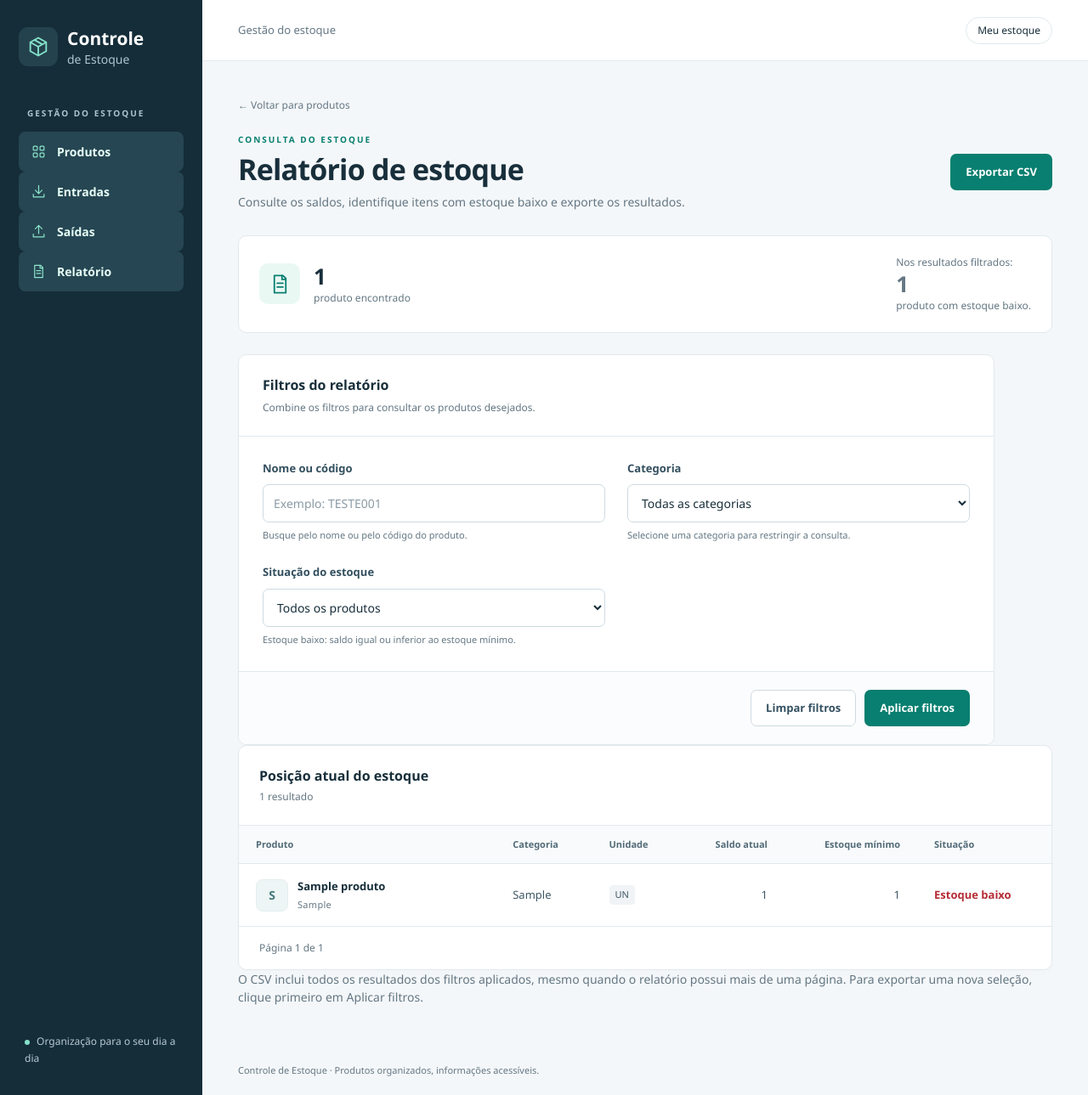
After one commit to Dev-Borba/controle-estoque, a Django app: page /relatorio/ in a window 1280 px wide. The commit adds this page. Shown: the whole page at 85% size. Run offline with Django 5.2, Linux system fonts and the light colour scheme; tables that the repository leaves empty hold one stand-in row (values such as "Sample post").

Commit message:
Implementa Prova: relatorio de estoque com filtros e exportacao CSV

```diff
--- a/estoque/templates/estoque/base.html
+++ b/estoque/templates/estoque/base.html
@@ -4,10 +4,17 @@
 <head>
   <meta charset="utf-8">
   <meta name="viewport" content="width=device-width, initial-scale=1">
+
   <title>{% block title %}Produtos{% endblock %} · Controle de Estoque</title>
-  <link rel="icon" href="{% static 'estoque/favicon.svg' %}" type="image/svg+xml">
-  <link rel="stylesheet" href="{% static 'estoque/styles.css' %}">
+
+  <link rel="icon"
+        href="{% static 'estoque/favicon.svg' %}"
+        type="image/svg+xml">
+
+  <link rel="stylesheet"
+        href="{% static 'estoque/styles.css' %}">
 </head>
+
 <body>
   <a class="skip-link" href="#conteudo">Ir para o conteúdo</a>
 
@@ -19,9 +26,11 @@
         <span class="brand-symbol" aria-hidden="true">
           <svg viewBox="0 0 24 24" fill="none">
             <path d="m12 3 8 4.5v9L12 21l-8-4.5v-9L12 3Z"
-                  stroke="currentColor" stroke-width="1.6"/>
+                  stroke="currentColor"
+                  stroke-width="1.6"/>
             <path d="m4 7.5 8 4.5 8-4.5M12 12v9m-4-16 8 4.5"
-                  stroke="currentColor" stroke-width="1.6"/>
+                  stroke="currentColor"
+                  stroke-width="1.6"/>
           </svg>
         </span>
 
@@ -41,13 +50,17 @@
            {% endif %}>
           <svg viewBox="0 0 24 24" fill="none" aria-hidden="true">
             <rect x="4" y="4" width="6" height="6" rx="1.3"
-                  stroke="currentColor" stroke-width="1.5"/>
+                  stroke="currentColor"
+                  stroke-width="1.5"/>
             <rect x="14" y="4" width="6" height="6" rx="1.3"
-                  stroke="currentColor" stroke-width="1.5"/>
+                  stroke="currentColor"
+                  stroke-width="1.5"/>
             <rect x="4" y="14" width="6" height="6" rx="1.3"
-                  stroke="currentColor" stroke-width="1.5"/>
+                  stroke="currentColor"
+                  stroke-width="1.5"/>
             <rect x="14" y="14" width="6" height="6" rx="1.3"
-                  stroke="currentColor" stroke-width="1.5"/>
+                  stroke="currentColor"
+                  stroke-width="1.5"/>
           </svg>
           Produtos
         </a>
@@ -80,6 +93,24 @@
                   stroke-linejoin="round"/>
           </svg>
           Saídas
+        </a>
+
+        <a class="nav-item"
+           href="{% url 'estoque:relatorio_estoque' %}"
+           {% if request.resolver_match.url_name == 'relatorio_estoque' %}
+             aria-current="page"
+           {% endif %}>
+          <svg viewBox="0 0 24 24" fill="none" aria-hidden="true">
+            <path d="M6 3h9l3 3v15H6V3Z"
+                  stroke="currentColor"
+                  stroke-width="1.5"
+                  stroke-linejoin="round"/>
+            <path d="M14 3v4h4M9 11h6M9 15h6"
+                  stroke="currentColor"
+                  stroke-width="1.5"
+                  stroke-linecap="round"/>
+          </svg>
+          Relatório
         </a>
       </nav>
 
--- /dev/null
+++ b/estoque/templates/estoque/relatorio_estoque.html
@@ -0,0 +1,267 @@
+{% extends "estoque/base.html" %}
+
+{% block title %}Relatório de estoque{% endblock %}
+
+{% block content %}
+<a class="back-link" href="{% url 'estoque:produto_listar' %}">
+  ← Voltar para produtos
+</a>
+
+<div class="page-heading">
+  <div>
+    <p class="eyebrow">CONSULTA DO ESTOQUE</p>
+    <h1>Relatório de estoque</h1>
+    <p class="subtitle">
+      Consulte os saldos, identifique itens com estoque baixo
+      e exporte os resultados.
+    </p>
+  </div>
+
+  <a class="button button-primary"
+     href="{% url 'estoque:relatorio_exportar_csv' %}?{{ filtros_query }}">
+    Exportar CSV
+  </a>
+</div>
+
+<div class="catalog-summary">
+  <div class="summary-icon" aria-hidden="true">
+    <svg viewBox="0 0 24 24" fill="none">
+      <path d="M6 3h9l3 3v15H6V3Z"
+            stroke="currentColor"
+            stroke-width="1.6"
+            stroke-linejoin="round"/>
+      <path d="M14 3v4h4M9 11h6M9 15h6"
+            stroke="currentColor"
+            stroke-width="1.6"
+            stroke-linecap="round"/>
+    </svg>
+  </div>
+
+  <div>
+    <strong>{{ total_resultados }}</strong>
+    <span>
+      produto{{ total_resultados|pluralize:"s" }}
+      encontrado{{ total_resultados|pluralize:"s" }}
+    </span>
+  </div>
+
+  <p>
+    Nos resultados filtrados:
+    <strong>{{ total_estoque_baixo }}</strong>
+    produto{{ total_estoque_baixo|pluralize:"s" }}
+    com estoque baixo.
+  </p>
+</div>
+
+<section class="panel form-panel" aria-labelledby="filtros-titulo">
+  <div class="form-panel-heading">
+    <h2 id="filtros-titulo">Filtros do relatório</h2>
+    <p>
+      Combine os filtros para consultar os produtos desejados.
+    </p>
+  </div>
+
+  <form method="get"
+        action="{% url 'estoque:relatorio_estoque' %}">
+    <div class="form-grid">
+      <div class="form-field">
+        <label for="relatorio-busca">Nome ou código</label>
+
+        <input class="form-control"
+               id="relatorio-busca"
+               name="q"
+               type="search"
+               value="{{ busca }}"
+               maxlength="100"
+               placeholder="Exemplo: TESTE001">
+
+        <small class="field-help">
+          Busque pelo nome ou pelo código do produto.
+        </small>
+      </div>
+
+      <div class="form-field">
+        <label for="relatorio-categoria">Categoria</label>
+
+        <select class="form-control"
+                id="relatorio-categoria"
+                name="categoria">
+          <option value="">Todas as categorias</option>
+
+          {% for item in categorias %}
+            <option value="{{ item }}"
+                    {% if categoria == item %}selected{% endif %}>
+              {{ item }}
+            </option>
+          {% endfor %}
+        </select>
+
+        <small class="field-help">
+          Selecione uma categoria para restringir a consulta.
+        </small>
+      </div>
+
+      <div class="form-field">
+        <label for="relatorio-situacao">Situação do estoque</label>
+
+        <select class="form-control"
+                id="relatorio-situacao"
+                name="estoque_baixo">
+          <option value=""
+                  {% if not somente_baixo %}selected{% endif %}>
+            Todos os produtos
+          </option>
+
+          <option value="1"
+                  {% if somente_baixo %}selected{% endif %}>
+            Somente estoque baixo
+          </option>
+        </select>
+
+        <small class="field-help">
+          Estoque baixo: saldo igual ou inferior ao estoque mínimo.
+        </small>
+      </div>
+    </div>
+
+    <div class="form-footer">
+      <a class="button button-secondary"
+         href="{% url 'estoque:relatorio_estoque' %}">
+        Limpar filtros
+      </a>
+
+      <button class="button button-primary" type="submit">
+        Aplicar filtros
+      </button>
+    </div>
+  </form>
+</section>
+
+<section class="panel" aria-labelledby="resultados-titulo">
+  <div class="panel-toolbar">
+    <div>
+      <h2 id="resultados-titulo">Posição atual do estoque</h2>
+
+      <p>
+        {{ total_resultados }}
+        resultado{{ total_resultados|pluralize:"s" }}
+        {% if busca %}para “{{ busca }}”{% endif %}
+        {% if categoria %} · Categoria: {{ categoria }}{% endif %}
+        {% if somente_baixo %} · Somente estoque baixo{% endif %}
+      </p>
+    </div>
+  </div>
+
+  {% if pagina.object_list %}
+    <div class="table-scroll"
+         role="region"
+         aria-label="Relatório de estoque"
+         tabindex="0">
+      <table>
+        <thead>
+          <tr>
+            <th scope="col">Produto</th>
+            <th scope="col">Categoria</th>
+            <th scope="col">Unidade</th>
+            <th scope="col" class="number">Saldo atual</th>
+            <th scope="col" class="number">Estoque mínimo</th>
+            <th scope="col">Situação</th>
+          </tr>
+        </thead>
+
+        <tbody>
+          {% for produto in pagina %}
+            <tr>
+              <td>
+                <div class="product-cell">
+                  <span class="product-avatar" aria-hidden="true">
+                    {{ produto.nome|first|upper }}
+                  </span>
+
+                  <div>
+                    <strong>{{ produto.nome }}</strong>
+                    <span class="sku">{{ produto.codigo }}</span>
+                  </div>
+                </div>
+              </td>
+
+              <td>{{ produto.categoria|default:"—" }}</td>
+
+              <td>
+                <span class="unit-tag">{{ produto.unidade }}</span>
+              </td>
+
+              <td class="number">{{ produto.saldo }}</td>
+
+              <td class="number">{{ produto.estoque_minimo }}</td>
+
+              <td>
+                {% if produto.estoque_baixo %}
+                  <strong class="danger-link">Estoque baixo</strong>
+                {% else %}
+                  <span>Acima do mínimo</span>
+                {% endif %}
+              </td>
+            </tr>
+          {% endfor %}
+        </tbody>
+      </table>
+    </div>
+
+    <div class="pagination">
+      <span>
+        Página {{ pagina.number }} de {{ pagina.paginator.num_pages }}
+      </span>
+
+      <div>
+        {% if pagina.has_previous %}
+          <a class="button button-small button-secondary"
+             href="?{{ filtros_query }}&amp;page={{ pagina.previous_page_number }}">
+            Anterior
+          </a>
+        {% endif %}
+
+        {% if pagina.has_next %}
+          <a class="button button-small button-secondary"
+             href="?{{ filtros_query }}&amp;page={{ pagina.next_page_number }}">
+            Próxima
+          </a>
+        {% endif %}
+      </div>
+    </div>
+
+  {% else %}
+    <div class="empty-state">
+      <span class="empty-icon" aria-hidden="true">□</span>
+
+      <h3>Nenhum produto encontrado</h3>
+
+      {% if busca or categoria or somente_baixo %}
+        <p>
+          Nenhum produto corresponde aos filtros selecionados.
+        </p>
+
+        <a class="button button-secondary"
+           href="{% url 'estoque:relatorio_estoque' %}">
+          Limpar filtros
+        </a>
+      {% else %}
+        <p>
+          Cadastre um produto para começar a consultar o relatório.
+        </p>
+
+        <a class="button button-primary"
+           href="{% url 'estoque:produto_criar' %}">
+          Cadastrar produto
+        </a>
+      {% endif %}
+    </div>
+  {% endif %}
+</section>
+
+<p class="subtitle">
+  O CSV inclui todos os resultados dos filtros aplicados,
+  mesmo quando o relatório possui mais de uma página.
+  Para exportar uma nova seleção, clique primeiro em Aplicar filtros.
+</p>
+{% endblock %}
--- a/estoque/urls.py
+++ b/estoque/urls.py
@@ -5,8 +5,16 @@ from . import views
 app_name = "estoque"
 
 urlpatterns = [
-    path("", views.produto_listar, name="produto_listar"),
-    path("produtos/novo/", views.produto_criar, name="produto_criar"),
+    path(
+        "",
+        views.produto_listar,
+        name="produto_listar",
+    ),
+    path(
+        "produtos/novo/",
+        views.produto_criar,
+        name="produto_criar",
+    ),
     path(
         "produtos/<int:pk>/editar/",
         views.produto_editar,
@@ -37,4 +45,14 @@ urlpatterns = [
         views.saida_criar,
         name="saida_criar",
     ),
+    path(
+        "relatorio/",
+        views.relatorio_estoque,
+        name="relatorio_estoque",
+    ),
+    path(
+        "relatorio/exportar/",
+        views.relatorio_exportar_csv,
+        name="relatorio_exportar_csv",
+    ),
 ]
--- a/estoque/views.py
+++ b/estoque/views.py
@@ -1,14 +1,22 @@
+import csv
+from urllib.parse import urlencode
+
 from django.contrib import messages
 from django.core.paginator import Paginator
 from django.db import IntegrityError, transaction
-from django.db.models import Q
+from django.db.models import BooleanField, Case, F, Q, Value, When
 from django.db.models.deletion import ProtectedError
+from django.http import HttpResponse
 from django.shortcuts import get_object_or_404, redirect, render
 from django.views.decorators.http import require_GET, require_http_methods
 
 from .forms import EntradaEstoqueForm, ProdutoForm, SaidaEstoqueForm
 from .models import EntradaEstoque, Produto, SaidaEstoque
 
+
+# --------------------------------------------------
+# AC1 — Produtos
+# --------------------------------------------------
 
 @require_GET
 def produto_listar(request):
@@ -23,7 +31,9 @@ def produto_listar(request):
         )
 
     total_resultados = produtos.count()
-    pagina = Paginator(produtos, 15).get_page(request.GET.get("page"))
+    pagina = Paginator(produtos, 15).get_page(
+        request.GET.get("page"),
+    )
 
     return render(request, "estoque/produto_listar.html", {
         "pagina": pagina,
@@ -47,7 +57,10 @@ def _salvar_produto(request, produto=None):
             with transaction.atomic():
                 form.save()
         except IntegrityError:
-            form.add_error("codigo", "Já existe um produto com este código.")
+            form.add_error(
+                "codigo",
+                "Já existe um produto com este código.",
+            )
         else:
             messages.success(
                 request,
@@ -91,10 +104,14 @@ def produto_excluir(request, pk):
             except ProtectedError:
                 messages.error(
                     request,
-                    "Este produto possui registros vinculados e não pode ser excluído.",
+                    "Este produto possui registros vinculados "
+                    "e não pode ser excluído.",
                 )
             else:
-                messages.success(request, "Produto excluído com sucesso.")
+                messages.success(
+                    request,
+                    "Produto excluído com sucesso.",
+                )
 
         return redirect("estoque:produto_listar")
 
@@ -102,6 +119,11 @@ def produto_excluir(request, pk):
         "produto": produto,
         "pode_excluir": produto.saldo == 0,
     })
+
+
+# --------------------------------------------------
+# AC2 — Entradas de estoque
+# --------------------------------------------------
 
 @require_http_methods(["GET", "POST"])
 def entrada_criar(request):
@@ -166,6 +188,7 @@ def entrada_criar(request):
         "titulo": "Nova entrada de estoque",
     })
 
+
 @require_GET
 def entrada_listar(request):
     busca = request.GET.get("q", "").strip()[:100]
@@ -190,6 +213,11 @@ def entrada_listar(request):
         "total_resultados": total_resultados,
         "total_entradas": EntradaEstoque.objects.count(),
     })
+
+
+# --------------------------------------------------
+# AC3 — Saídas de estoque
+# --------------------------------------------------
 
 @require_http_methods(["GET", "POST"])
 def saida_criar(request):
@@ -255,6 +283,7 @@ def saida_criar(request):
         "titulo": "Nova saída de estoque",
     })
 
+
 @require_GET
 def saida_listar(request):
     busca = request.GET.get("q", "").strip()[:100]
@@ -279,3 +308,151 @@ def saida_listar(request):
         "total_resultados": total_resultados,
         "total_saidas": SaidaEstoque.objects.count(),
     })
+
+
+# --------------------------------------------------
+# PROVA — Relatório de estoque
+# --------------------------------------------------
+
+def _filtrar_relatorio(request):
+    """Aplica os mesmos filtros à tela e à exportação CSV."""
+    busca = request.GET.get("q", "").strip()[:100]
+    categoria = request.GET.get("categoria", "").strip()[:100]
+    somente_baixo = request.GET.get("estoque_baixo") == "1"
+
+    produtos = Produto.objects.annotate(
+        estoque_baixo=Case(
+            When(
+                saldo__lte=F("estoque_minimo"),
+                then=Value(True),
+            ),
+            default=Value(False),
+            output_field=BooleanField(),
+        ),
+    )
+
+    if busca:
+        produtos = produtos.filter(
+            Q(nome__icontains=busca)
+            | Q(codigo__icontains=busca)
+        )
+
+    if categoria:
+        produtos = produtos.filter(
+            categoria=categoria,
+        )
+
+    if somente_baixo:
+        produtos = produtos.filter(
+            saldo__lte=F("estoque_minimo"),
+        )
+
+    produtos = produtos.order_by("nome", "pk")
+
+    return produtos, busca, categoria, somente_baixo
+
+
+@require_GET
+def relatorio_estoque(request):
+    produtos, busca, categoria, somente_baixo = (
+        _filtrar_relatorio(request)
+    )
+
+    total_resultados = produtos.count()
+
+    total_estoque_baixo = produtos.filter(
+        saldo__lte=F("estoque_minimo"),
+    ).count()
+
+    pagina = Paginator(produtos, 15).get_page(
+        request.GET.get("page"),
+    )
+
+    categorias = (
+        Produto.objects
+        .exclude(categoria="")
+        .order_by("categoria")
+        .values_list("categoria", flat=True)
+        .distinct()
+    )
+
+    parametros = {
+        "q": busca,
+        "categoria": categoria,
+    }
+
+    if somente_baixo:
+        parametros["estoque_baixo"] = "1"
+
+    filtros_query = urlencode(parametros)
+
+    return render(request, "estoque/relatorio_estoque.html", {
+        "pagina": pagina,
+        "busca": busca,
+        "categoria": categoria,
+        "categorias": categorias,
+        "somente_baixo": somente_baixo,
+        "total_resultados": total_resultados,
+        "total_estoque_baixo": total_estoque_baixo,
+        "filtros_query": filtros_query,
+    })
+
+
+def _texto_seguro_csv(valor):
+    """Evita interpretar textos cadastrados como fórmulas."""
+    texto = str(valor)
+
+    if texto.lstrip().startswith(("=", "+", "-", "@")):
+        return "'" + texto
+
+    if texto.startswith(("\t", "\r", "\n")):
+        return "'" + texto
+
+    return texto
+
+
+@require_GET
+def relatorio_exportar_csv(request):
+    produtos, _, _, _ = _filtrar_relatorio(request)
+
+    resposta = HttpResponse(
+        content_type="text/csv; charset=utf-8",
+    )
+    resposta["Content-Disposition"] = (
+        'attachment; filename="relatorio_estoque.csv"'
+    )
+    resposta["Cache-Control"] = "no-store"
+
+    # Facilita o reconhecimento dos acentos pelo Excel.
+    resposta.write("\ufeff")
+
+    escritor = csv.writer(
+        resposta,
+        delimiter=";",
+        lineterminator="\r\n",
+    )
+
+    escritor.writerow([
+        "Código",
+        "Nome",
+        "Categoria",
+        "Unidade",
+        "Saldo atual",
+        "Estoque mínimo",
+        "Situação do estoque",
+    ])
+
+    # Exporta todos os resultados filtrados, sem paginação.
+    for produto in produtos.iterator(chunk_size=1000):
+        escritor.writerow([
+            _texto_seguro_csv(produto.codigo),
+            _texto_seguro_csv(produto.nome),
+            _texto_seguro_csv(produto.categoria),
+            _texto_seguro_csv(produto.get_unidade_display()),
+            produto.saldo,
+            produto.estoque_minimo,
+            "Estoque baixo" if produto.estoque_baixo
+            else "Acima do mínimo",
+        ])
+
+    return resposta
```
